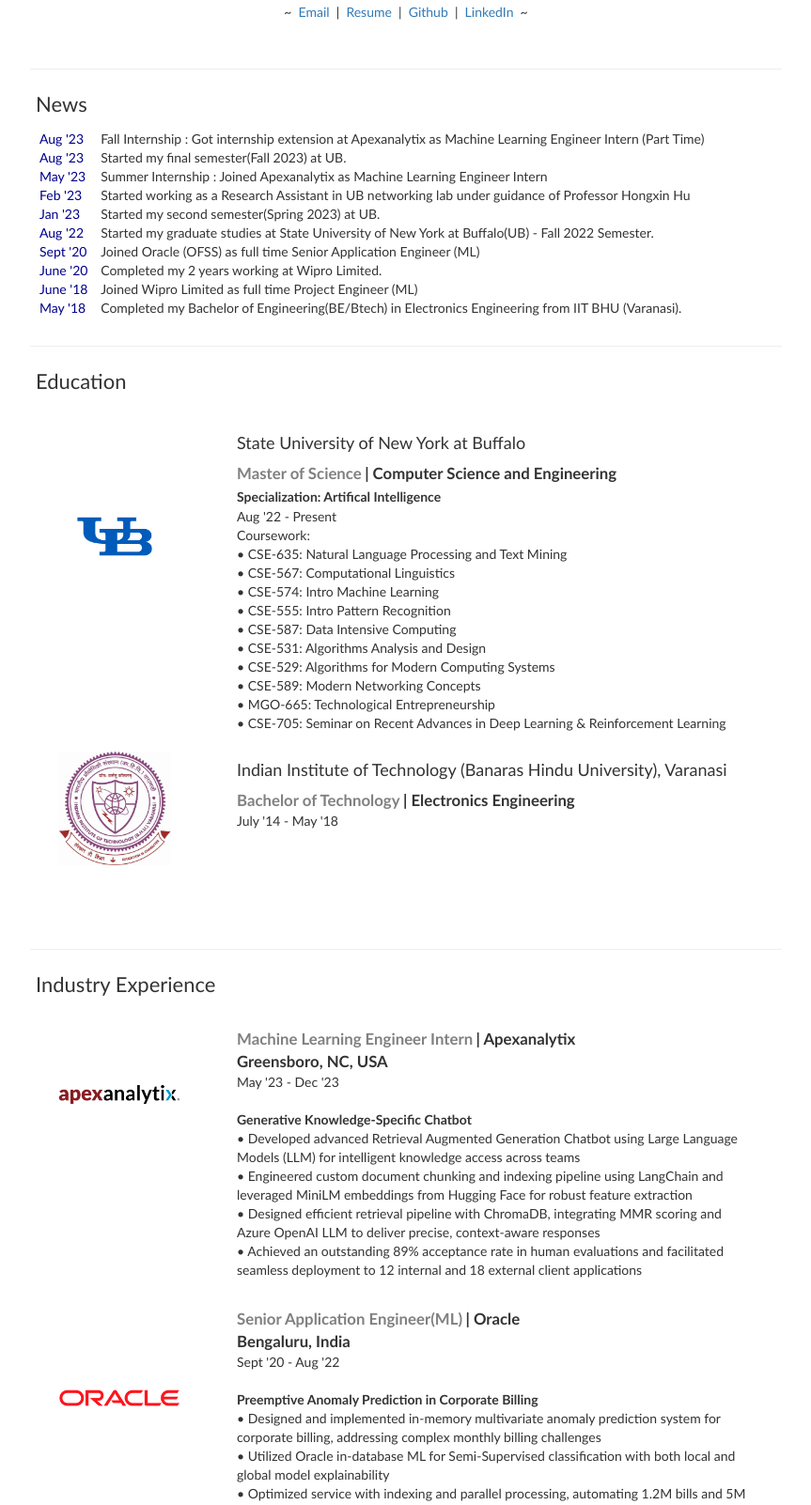
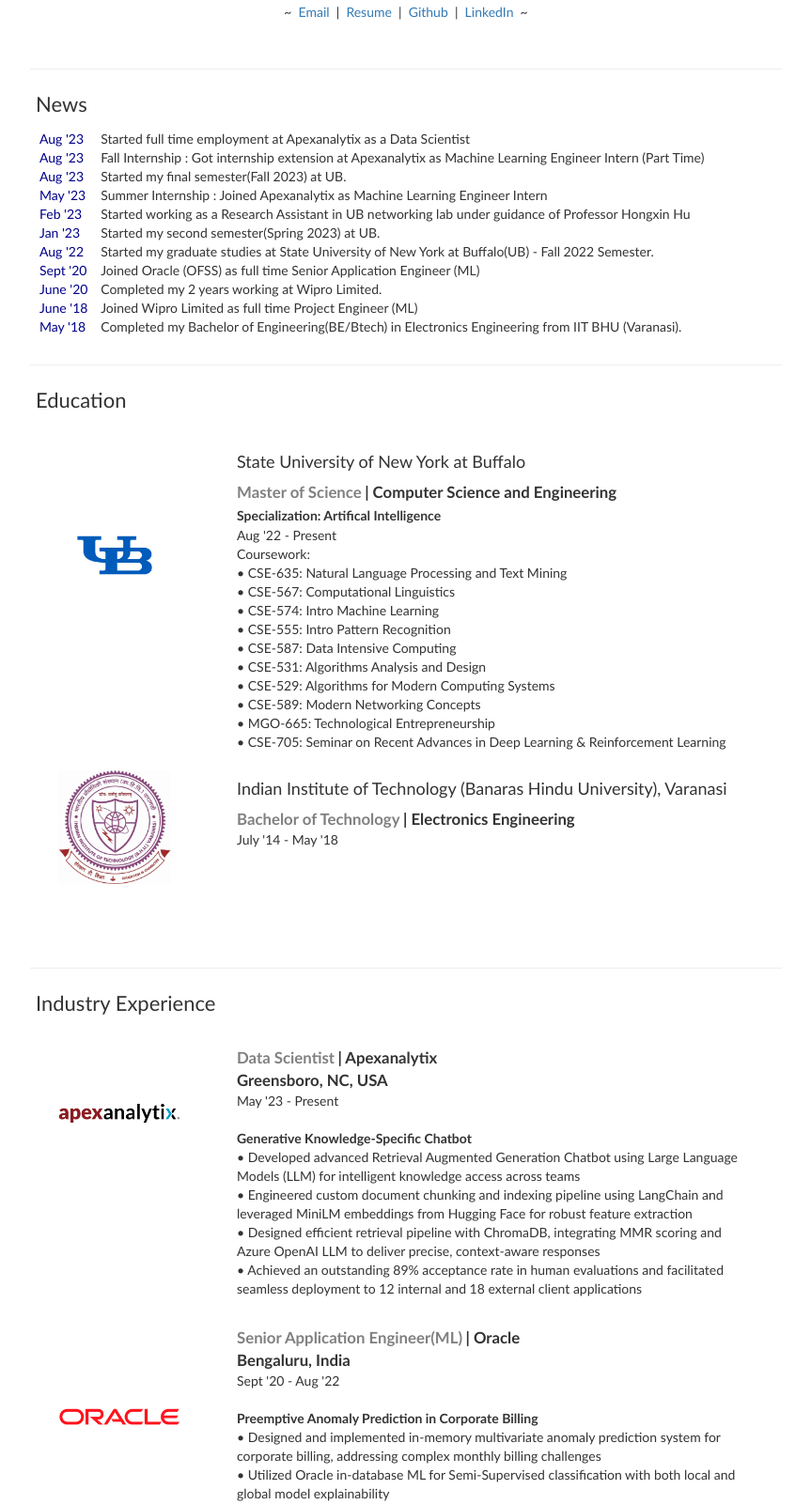
Before and after one commit to jarvis1897/ranjan_ritik, a plain HTML site: page index.html in a window 1280 px wide. Shown: the part 1030-2632 px from the top of the page at 94% size, without its empty margins (208-1071 px from the left). Drawn offline with nearby package versions, Linux system fonts and the light colour scheme.

Commit message:
updated FT employment

```diff
--- a/index.html
+++ b/index.html
@@ -168,6 +168,16 @@
                 <!-- <div class="scroll">  -->
 
                 <table border=0 class="bg_colour" style="padding:10px;width:100%;border:0px;border-spacing:0px;border-collapse:separate;margin-right:auto;margin-left:auto;"><tbody>
+
+                    <tr>
+                        <td>
+                            <p style="color:darkblue; display:inline">Aug '23 &nbsp</p>
+
+                        </td>
+                        <td>
+                            Started full time employment at Apexanalytix as a Data Scientist
+                        </td>
+                    </tr>
 
                     <tr>
                         <td>
@@ -365,9 +375,9 @@
                             </div>
                         </td>
                         <td style="padding:10px;width:75%;vertical-align:top">
-                            <papertitle style="color:gray"><big>Machine Learning Engineer Intern</big> </papertitle> <papertitle><big> | Apexanalytix <br> Greensboro, NC, USA</big></papertitle>
+                            <papertitle style="color:gray"><big>Data Scientist</big> </papertitle> <papertitle><big> | Apexanalytix <br> Greensboro, NC, USA</big></papertitle>
                             <br>
-                            May '23 - Dec '23
+                            May '23 - Present
                             <br>
                             <br>
                             <p>
```
Also changed, not shown: 1 other file.
